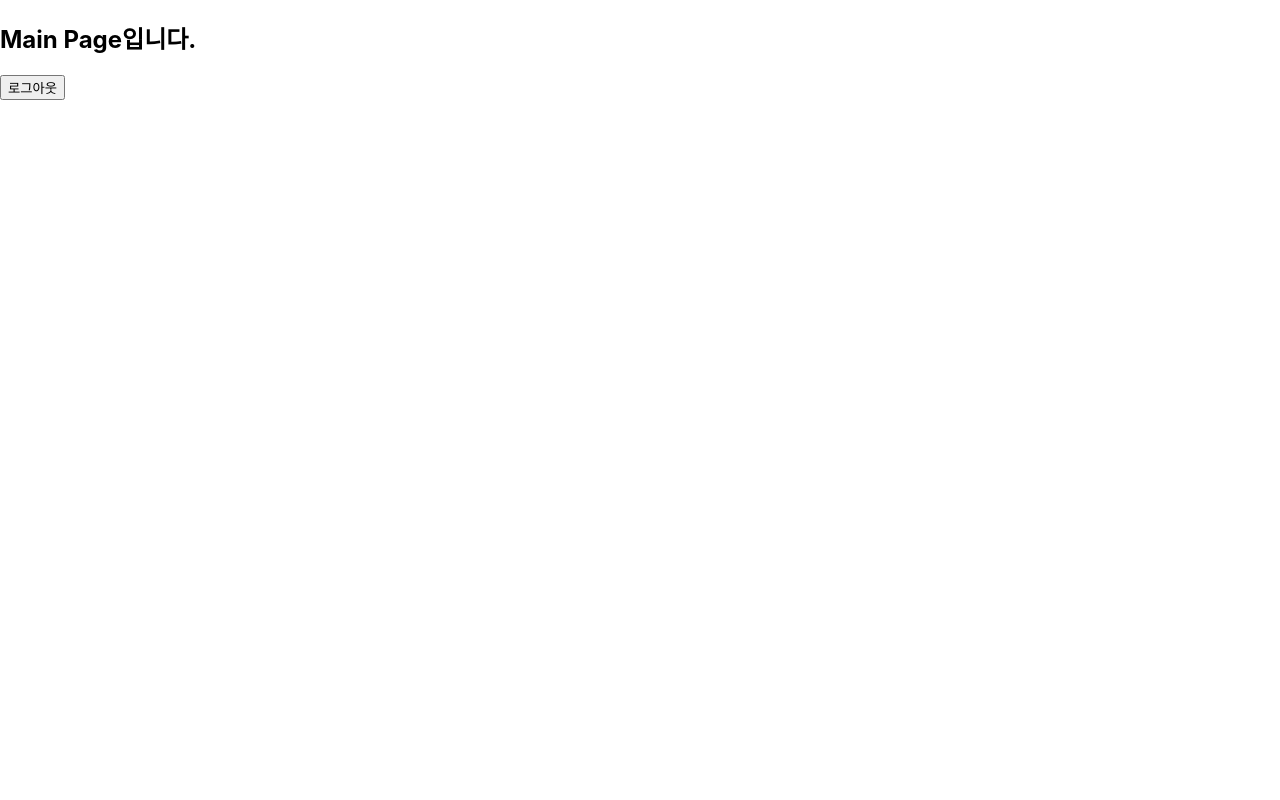
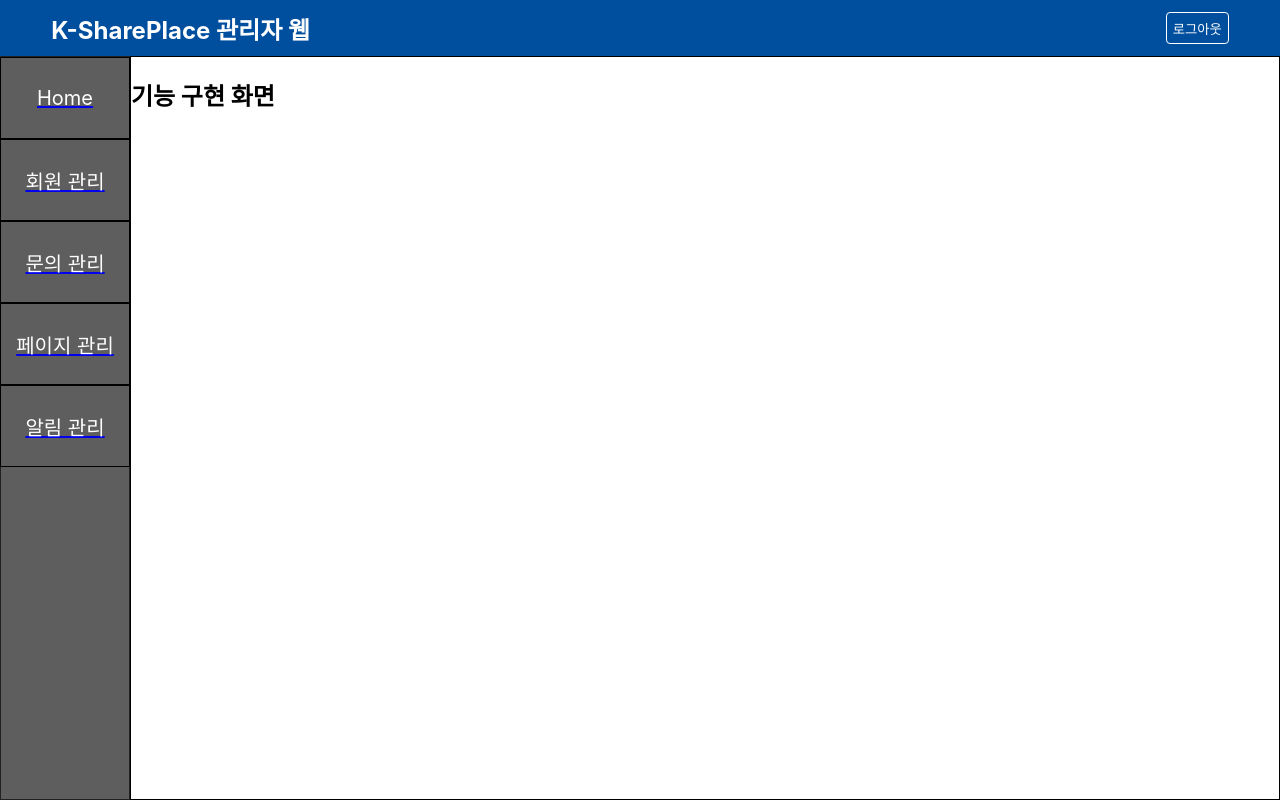
Before and after one commit to kookmin-sw/capstone-2024-2024-26, a React (Create React App) app in the folder react_admin/: page /main in a window 1280 px wide. Built offline with nearby package versions, Linux system fonts and the light colour scheme; no server answers.

Commit message:
feat: sideBar
로그인 이후 공통 sideBar 생성

```diff
--- a/react_admin/src/App.js
+++ b/react_admin/src/App.js
@@ -1,14 +1,33 @@
-import React from 'react';
-import { HashRouter as Router, Route, Routes } from 'react-router-dom';
+import React, { useState } from 'react';
+import { BrowserRouter as Router, Route, Routes } from 'react-router-dom';
 import Login from './pages/login.jsx';
 import Main from './pages/main.jsx';
+import Sidebar from './pages/sideBar.jsx';
+import Inquiry from './pages/inquiry.jsx';
+import PageManagement from './pages/pageManagement.jsx';
+import Notification from './pages/notification.jsx';
+import Member from './pages/member.jsx';
+
 
 function App() {
+  // 로그인 상태를 관리하는 상태 변수
+  const [isLoggedIn, setIsLoggedIn] = useState(false);
+
   return (
-    <Routes>
-      <Route path='/' element={<Login/>} />
-      <Route path='/main' element={<Main/>} />
-    </Routes>
+      <div className="App">
+        {/* 로그인 상태에 따라 Sidebar를 렌더링하는 조건부 렌더링 */}
+        {isLoggedIn && <Sidebar />}
+        <Routes>
+          {/* 로그인 화면 */}
+          <Route path='/' element={<Login setIsLoggedIn={setIsLoggedIn} />} />
+          {/* 로그인 이후의 화면들 */}
+          <Route path='/main' element={<Main />} />
+          <Route path='/member' element={<Member />} />
+          <Route path='/inquiry' element={<Inquiry />} />
+          <Route path='/page-management' element={<PageManagement />} />
+          <Route path='/notification' element={<Notification />} />
+        </Routes>
+      </div>
   );
 }
 
--- /dev/null
+++ b/react_admin/src/pages/element.jsx
@@ -0,0 +1,17 @@
+import React from "react";
+import '../styles/item.css';
+
+
+function SidebarItem({ menu, isActive }) {
+    return isActive === true ? (
+        <div className="sidebar-item">
+            <p className="sidebar_menu">{menu.name}</p>
+        </div>
+    ) : (
+        <div className="sidebar-item">
+            <p className="sidebar_menu">{menu.name}</p>
+        </div>
+    );
+}
+
+export default SidebarItem;
--- a/react_admin/src/pages/inquiry.jsx
+++ b/react_admin/src/pages/inquiry.jsx
@@ -1 +1,11 @@
-//문의 관리
+import React from 'react';
+
+const Inquiry = () => {
+    return (
+        <div>
+            <h2>문의 관리 화면입니다~</h2>
+        </div>
+    );
+}
+
+export default Inquiry;
--- a/react_admin/src/pages/login.jsx
+++ b/react_admin/src/pages/login.jsx
@@ -3,7 +3,7 @@ import { signInWithEmailAndPassword } from "firebase/auth";
 import { authService } from '../firebase/fbInstance';
 import { useNavigate } from "react-router-dom";
 import kookmin_logo from '../image/kookmin_logo.jpg';
-import style from "../styles/login.css";
+import styles from "../styles/login.css";
 
 const Login = () => {
     const [email, setEmail] = useState('');
--- a/react_admin/src/pages/main.jsx
+++ b/react_admin/src/pages/main.jsx
@@ -1,6 +1,8 @@
 import React from 'react';
 import { useNavigate } from "react-router-dom";
-import { authService } from '../firebase/fbInstance'; // firebase의 auth 모듈 불러오기
+import { authService } from '../firebase/fbInstance';
+import Sidebar from './sideBar';
+
 
 const Main = () => {
   const navigate = useNavigate(); // useHistory 훅을 사용하여 history 객체 생성
@@ -17,9 +19,8 @@ const Main = () => {
 
   return (
     <div>
-      <h2>Main Page입니다.</h2>
-      {/* 로그아웃 버튼 */}
-      <button onClick={handleLogout}>로그아웃</button>
+
+      <Sidebar/>
     </div>
   );
 }
--- a/react_admin/src/pages/notification.jsx
+++ b/react_admin/src/pages/notification.jsx
@@ -1 +1,11 @@
-// 알림 관리
+import React from 'react';
+
+const Notification = () => {
+    return (
+        <div>
+            <h2>알림 관리 화면입니다~</h2>
+        </div>
+    );
+}
+
+export default Notification;
--- a/react_admin/src/pages/pageManagement.jsx
+++ b/react_admin/src/pages/pageManagement.jsx
@@ -1 +1,12 @@
 //페이지 관리
+import React from 'react';
+
+const PageManagement = () => {
+    return (
+        <div>
+            <h2>페이지 관리 화면입니다~</h2>
+        </div>
+    );
+}
+
+export default PageManagement;
--- /dev/null
+++ b/react_admin/src/pages/sideBar.jsx
@@ -0,0 +1,58 @@
+import React from "react";
+import { Link } from "react-router-dom"
+import { useNavigate } from "react-router-dom";
+import { authService } from '../firebase/fbInstance';
+import SidebarItem from "./element.jsx"
+import '../styles/sidebar.css';
+
+function SideBar() {
+
+
+    const navigate = useNavigate(); // useHistory 훅을 사용하여 history 객체 생성
+
+    const handleLogout = async () => {
+          try {
+            await authService.signOut(); // Firebase의 signOut 메서드를 사용하여 로그아웃
+            navigate('/'); // 로그아웃 후 login 페이지로 이동
+        } catch (error) {
+            console.error('로그아웃 에러:', error);
+        }
+    };
+
+    const menus = [
+        { name: "Home", path: "/"},
+        { name: "회원 관리", path: "/member"},
+        { name: "문의 관리", path: "/inquiry"},
+        { name: "페이지 관리", path: "/page-management"},
+        { name: "알림 관리", path: "/notification"},
+    ];
+
+    return(
+
+        <div className="sidebar_container">
+            <div className="sidebar_top">
+                <h2 className="sidebar_title">K-SharePlace 관리자 웹</h2>
+                <button className="logout_button" onClick={handleLogout}>로그아웃</button>
+            </div>
+            <div className="sidebar_middle">
+                <div className="sidebar">
+                    {menus.map((menu, index) =>{
+                        return(
+                            <Link to={menu.path} key={index}>
+                                <SidebarItem
+                                menu={menu}
+                                />
+                            </Link>
+                        );
+                        })}
+                </div>
+                <div className="sidebar_main">
+                    <h2>기능 구현 화면</h2>
+                </div>
+            </div>
+        </div>
+    );
+
+}
+
+export default SideBar;
--- /dev/null
+++ b/react_admin/src/styles/item.css
@@ -0,0 +1,24 @@
+.sidebar-item{
+    display: flex;
+    align-items: center;
+    margin: 0;
+    text-decoration: none;
+}
+.sidebar_menu{
+    color: rgb(3, 0, 0);
+    border: 1px solid black;
+    text-decoration: none;
+    font-size: 20px;
+    width: 10vw;
+    height: 10vh;
+    display: flex;
+    align-items: center;
+    justify-content: center;
+    margin-top: 0;
+    margin-bottom: 0;
+    color: white;
+    text-decoration: none;
+}
+.sidebar_menu:hover{
+    background-color: rgb(153, 153, 153);
+}
--- /dev/null
+++ b/react_admin/src/styles/sidebar.css
@@ -0,0 +1,45 @@
+.sidebar_container{
+    display: flex;
+    flex-direction: column;
+}
+.sidebar_top{
+    position: relative;
+    display: flex;
+    flex-direction: row;
+    align-items: center;
+    height: 7vh;
+    background-color: #004F9E;
+}
+.sidebar_title{
+    margin-left: 4vw;
+    color: white;
+}
+.logout_button{
+    position: absolute;
+    height: 4vh;
+    right: 4vw;
+    border: 1px solid white;
+    border-radius: 4px;
+    color: white;
+    background-color: transparent;
+}
+.logout_button:hover{
+    background-color: #0372e0;
+}
+.sidebar_middle{
+    display: flex;
+    flex-direction: row;
+    height: 93vh;
+}
+.sidebar{
+    width: 10vw;
+    border: 0.5px solid rgb(33, 33, 33);
+    background-color: rgb(94, 94, 94);
+    display: flex;
+    flex-direction: column;
+    align-items: center;
+}
+.sidebar_main{
+    width: 90vw;
+    border: 1px solid black;
+}
```
Also changed, not shown: react_admin/src/pages/AppNavBar.jsx (deleted, +0 -91 lines), react_admin/src/styles/main.css (added).
